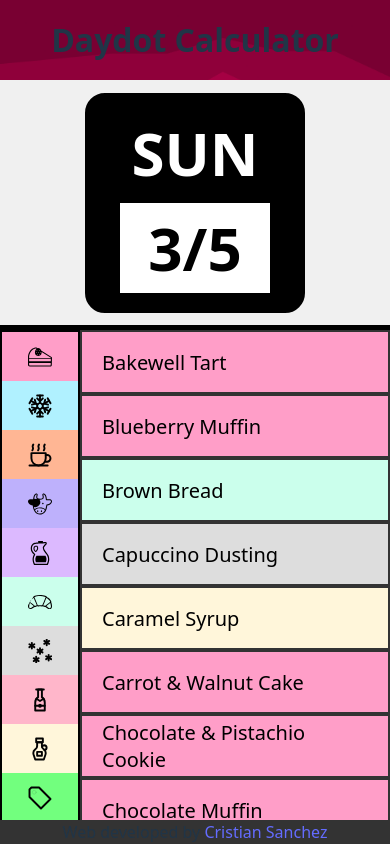
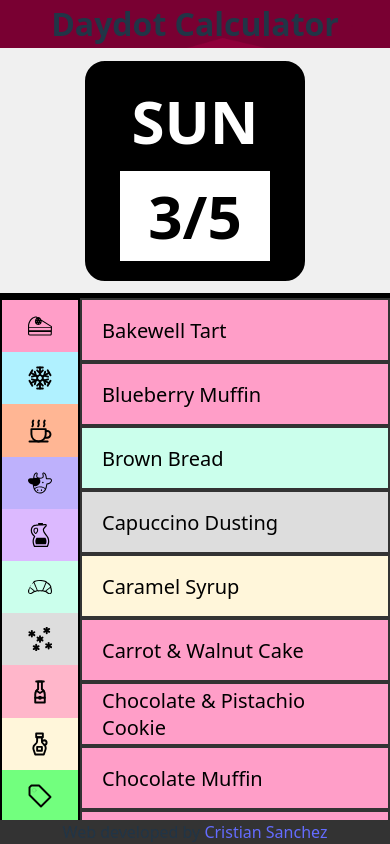
Before and after one commit to Asthere0n/DayDot, a React (Vite) app: page / in a window 390 px wide. Built offline with nearby package versions, Linux system fonts and the light colour scheme.

Commit message:
Worked on the mediaQueries to suit for even smaller screens

```diff
--- a/src/mediaQueries.css
+++ b/src/mediaQueries.css
@@ -55,7 +55,7 @@
 @media screen and (max-width: 600px){
     #layout{
         grid-template-columns: 1fr;
-        grid-template-rows: 80px 250px 1fr 24px;
+        grid-template-rows: 48px 250px 1fr 24px;
         grid-template-areas:
         'TITLE'
         'DISPLAY'
```
